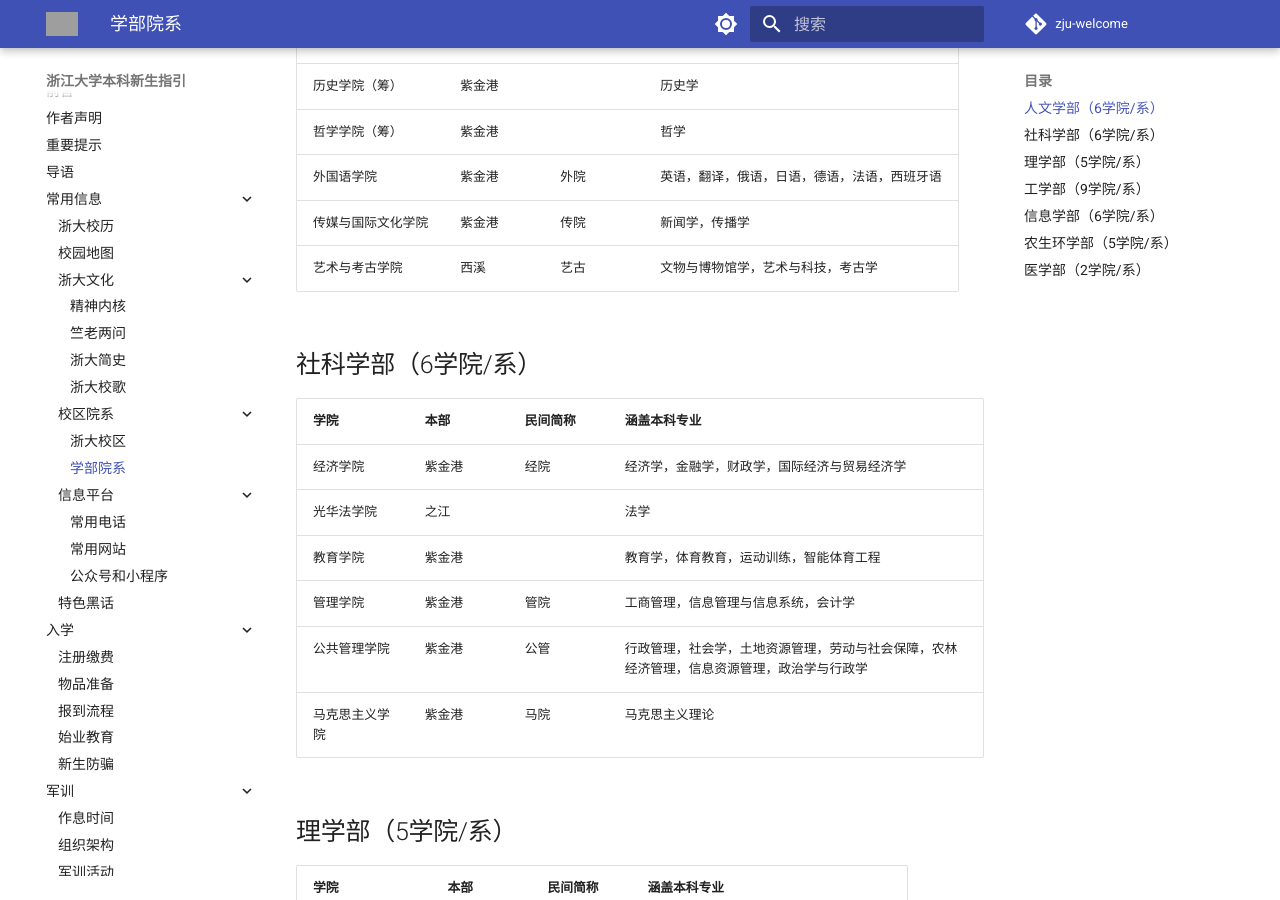
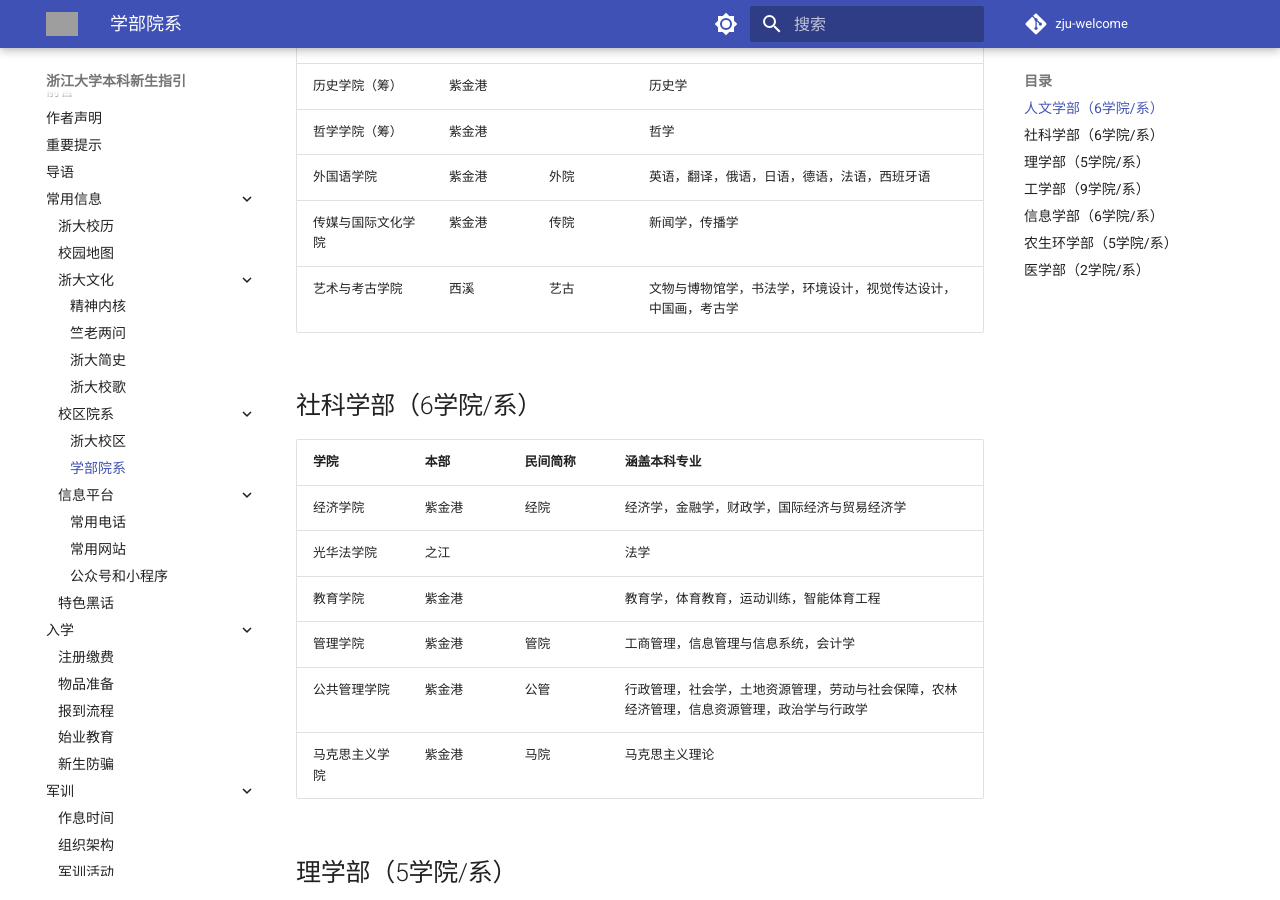
Before and after one commit to mini-full/zju-welcome, an MkDocs documentation site: the page built from docs/basics/colleges.md, in a window 1280 px wide and 900 px high, scrolled down 435 px. Built offline with MkDocs 1.6.1 and Material for MkDocs 9.7.7, drawn with Linux system fonts in a browser that asks for light colours; comment, search, counter and statistics services are not loaded; grey boxes are pictures that could not be loaded.

Commit message:
fix error

```diff
--- a/docs/basics/colleges.md
+++ b/docs/basics/colleges.md
@@ -13,7 +13,7 @@ TODO: 新增本科专业？
 | 哲学学院（筹）     | 紫金港 |          | 哲学                                         |
 | 外国语学院         | 紫金港 | 外院     | 英语，翻译，俄语，日语，德语，法语，西班牙语 |
 | 传媒与国际文化学院 | 紫金港 | 传院     | 新闻学，传播学                               |
-| 艺术与考古学院     | 西溪   | 艺古     | 文物与博物馆学，艺术与科技，考古学           |
+| 艺术与考古学院     | 西溪   | 艺古     | 文物与博物馆学，书法学，环境设计，视觉传达设计，中国画，考古学           |
 
 ## 社科学部（6学院/系）
 
```
